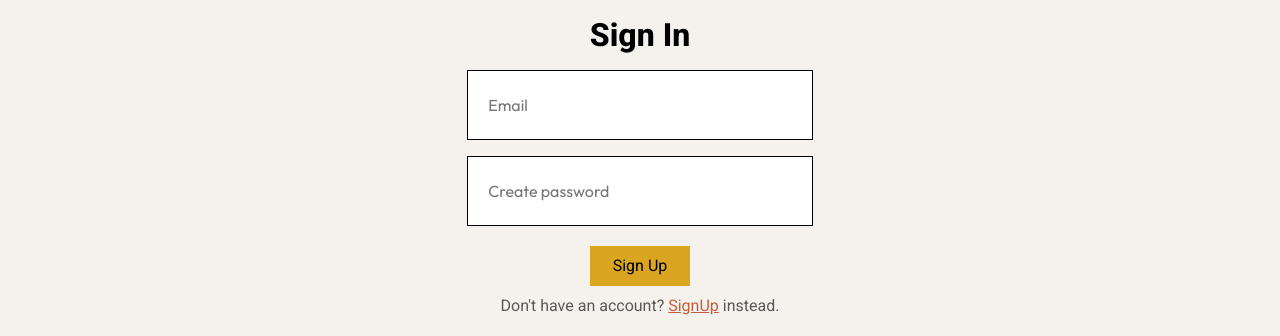
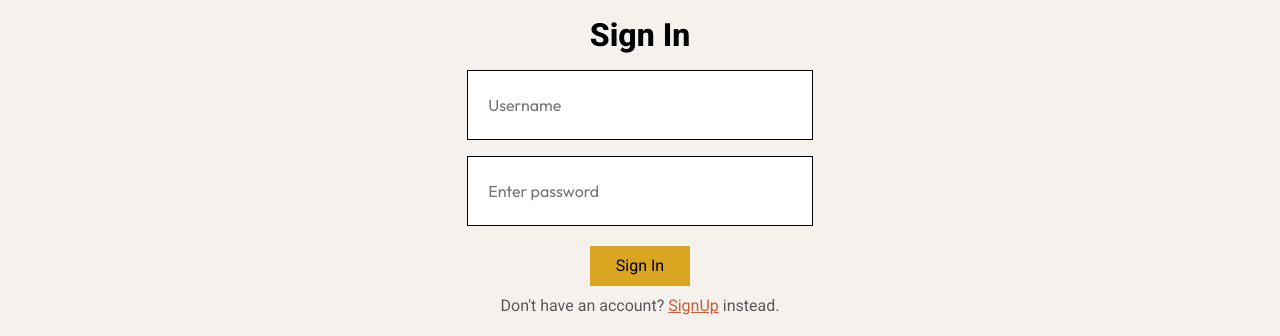
Before and after one commit to Alexander-Agu/africa-preserve, a React (Vite) app: page /signup in a window 1280 px wide. Shown: the part 315-651 px from the top of the page. Built offline with nearby package versions, Linux system fonts and the light colour scheme; a web font is replaced by a local one.

Commit message:
Fixed the sign up page

```diff
--- a/src/pages/signUp/SignUp.jsx
+++ b/src/pages/signUp/SignUp.jsx
@@ -12,13 +12,13 @@ function SignUp() {
     const inputs = [
         {
             title: "Story Tile",
-            placeHolder: "Email",
+            placeHolder: "Username",
             setter: setEmail,
             value: email
         },
         {
             title: "Password",
-            placeHolder: "Create password",
+            placeHolder: "Enter password",
             setter: setPassword,
             value: password
         },
@@ -67,7 +67,7 @@ function SignUp() {
                 }
 
                 <button onClick={()=> signIn()}>
-                    Sign Up
+                    Sign In
                 </button>
 
             </div>
```
